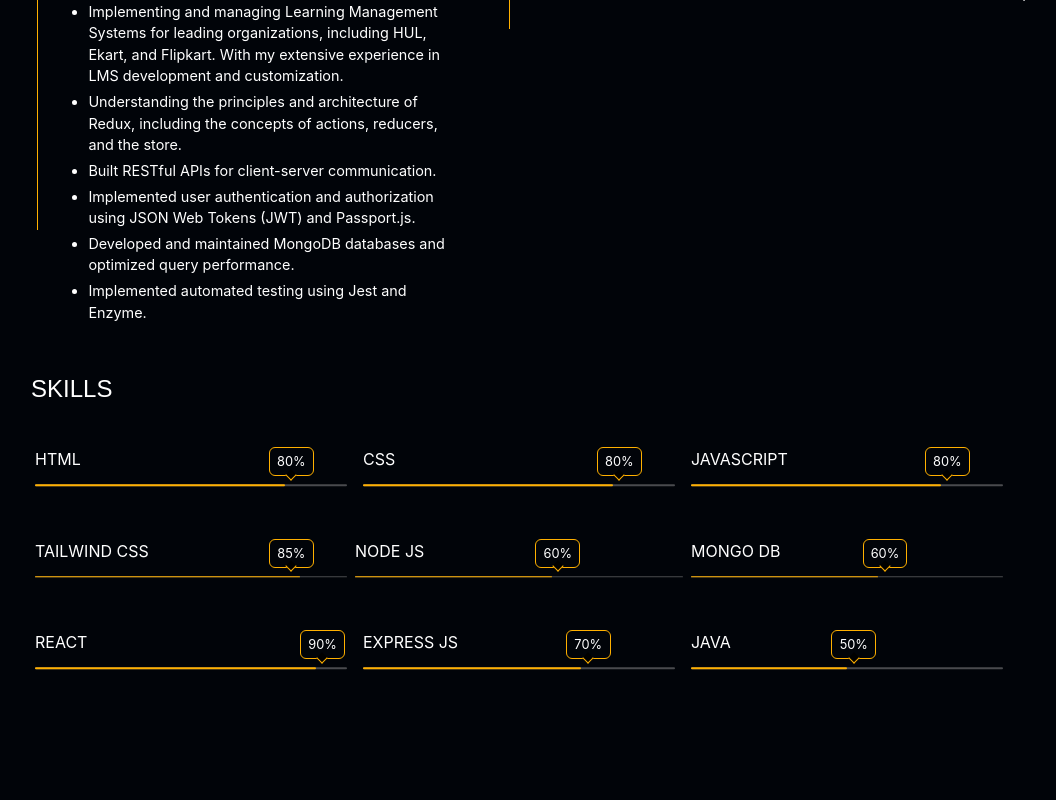
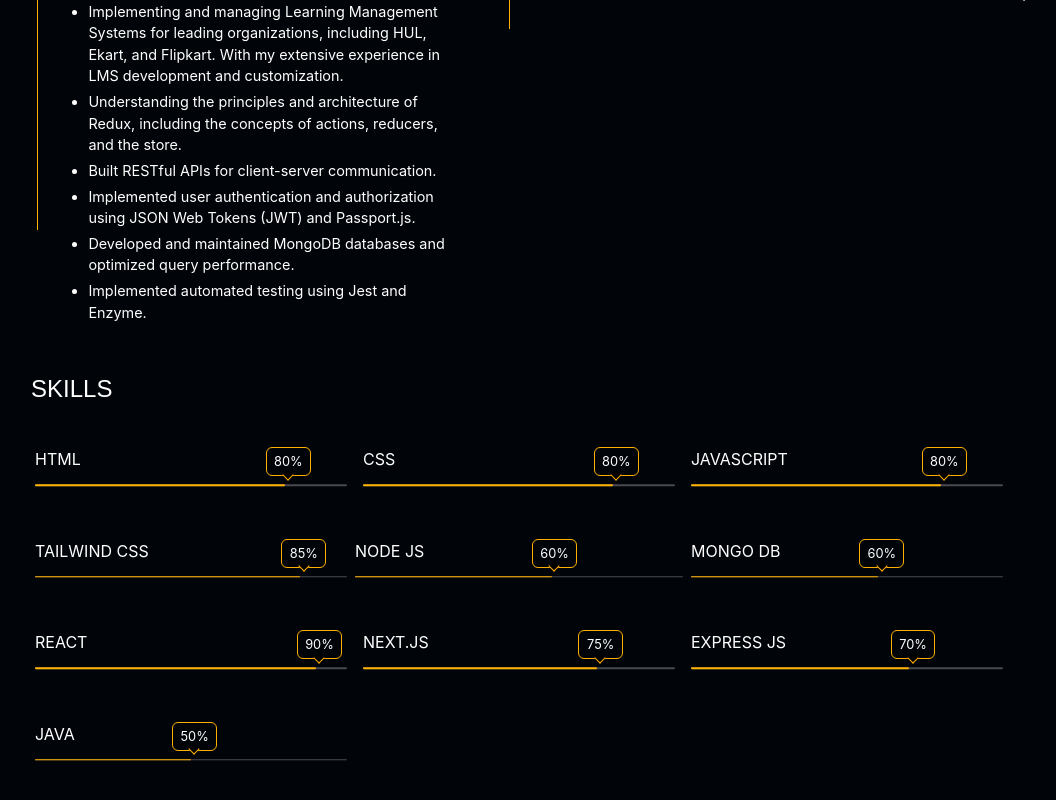
Before and after one commit to krishnapant13/port-folio-kp, a React (Create React App) app: page /port-folio-kp/about in a window 1280 px wide. Shown: the part 982-1782 px from the top of the page, without its empty margins (121-1177 px from the left). Before the commit the page ends 1692 px from the top, so only its background shows below. Built offline with nearby package versions, Linux system fonts and the light colour scheme.

Commit message:
skill added resume update

```diff
--- a/src/components/About.jsx
+++ b/src/components/About.jsx
@@ -307,7 +307,7 @@ const About = () => {
             />
             <div
               className=" absolute top-0 h-[1.8em] w-[2.8em] p-1 border-[0.1em] rounded-md"
-              style={{ borderColor: color, left: htmlSliderValue - 5 + "%" }}
+              style={{ borderColor: color, left: htmlSliderValue - 6 + "%" }}
             >
               <div
                 className="h-[0.5em] w-[0.5em] border-b-[0.1em] border-r-[0.1em] transform rotate-45 absolute top-[1.4em] left-[40%] bg-[#000]"
@@ -337,7 +337,7 @@ const About = () => {
             />
             <div
               className=" absolute top-0 h-[1.8em] w-[2.8em] p-1 border-[0.1em] rounded-md"
-              style={{ borderColor: color, left: htmlSliderValue - 5 + "%" }}
+              style={{ borderColor: color, left: htmlSliderValue - 6 + "%" }}
             >
               <div
                 className="h-[0.5em] w-[0.5em] border-b-[0.1em] border-r-[0.1em] transform rotate-45 absolute top-[1.4em] left-[40%] bg-[#000]"
@@ -367,7 +367,7 @@ const About = () => {
             />
             <div
               className=" absolute top-0 h-[1.8em] w-[2.8em] p-1 border-[0.1em] rounded-md"
-              style={{ borderColor: color, left: htmlSliderValue - 5 + "%" }}
+              style={{ borderColor: color, left: htmlSliderValue - 6 + "%" }}
             >
               <div
                 className="h-[0.5em] w-[0.5em] border-b-[0.1em] border-r-[0.1em] transform rotate-45 absolute top-[1.4em] left-[40%] bg-[#000]"
@@ -397,7 +397,7 @@ const About = () => {
             />
             <div
               className=" absolute top-0 h-[1.8em] w-[2.8em] p-1 border-[0.1em] rounded-md"
-              style={{ borderColor: color, left: 85 - 10 + "%" }}
+              style={{ borderColor: color, left: 85 - 6 + "%" }}
             >
               <div
                 className="h-[0.5em] w-[0.5em] border-b-[0.1em] border-r-[0.1em] transform rotate-45 absolute top-[1.4em] left-[40%] bg-[#000]"
@@ -427,7 +427,7 @@ const About = () => {
             />
             <div
               className=" absolute top-0 h-[1.8em] w-[2.8em] p-1 border-[0.1em] rounded-md"
-              style={{ borderColor: color, left: 60 - 5 + "%" }}
+              style={{ borderColor: color, left: 60 - 6 + "%" }}
             >
               <div
                 className="h-[0.5em] w-[0.5em] border-b-[0.1em] border-r-[0.1em] transform rotate-45 absolute top-[1.4em] left-[40%] bg-[#000]"
@@ -457,7 +457,7 @@ const About = () => {
             />
             <div
               className=" absolute top-0 h-[1.8em] w-[2.8em] p-1 border-[0.1em] rounded-md"
-              style={{ borderColor: color, left: 60 - 5 + "%" }}
+              style={{ borderColor: color, left: 60 - 6 + "%" }}
             >
               <div
                 className="h-[0.5em] w-[0.5em] border-b-[0.1em] border-r-[0.1em] transform rotate-45 absolute top-[1.4em] left-[40%] bg-[#000]"
@@ -488,13 +488,43 @@ const About = () => {
             />
             <div
               className=" absolute top-0 h-[1.8em] w-[2.8em] p-1 border-[0.1em] rounded-md"
-              style={{ borderColor: color, left: 90 - 5 + "%" }}
+              style={{ borderColor: color, left: 90 - 6 + "%" }}
             >
               <div
                 className="h-[0.5em] w-[0.5em] border-b-[0.1em] border-r-[0.1em] transform rotate-45 absolute top-[1.4em] left-[40%] bg-[#000]"
                 style={{ borderColor: color }}
               ></div>
               <p className="text-[0.8em]">{90}%</p>
+            </div>
+          </div>
+        </Grid>
+        <Grid item xs={12} sm={12} md={4} lg={4}>
+          <div className="flex flex-col relative m-2 mt-[2em]">
+            <p className=" uppercase text-start">Next.js</p>
+            <Slider
+              valueLabelDisplay="off"
+              defaultValue={75}
+              disabled
+              sx={{
+                height: "0.1em",
+                "& .MuiSlider-track": {
+                  border: "none",
+                  color: color,
+                },
+                "& .MuiSlider-thumb": {
+                  display: "none",
+                },
+              }}
+            />
+            <div
+              className=" absolute top-0 h-[1.8em] w-[2.8em] p-1 border-[0.1em] rounded-md"
+              style={{ borderColor: color, left: 75 - 6 + "%" }}
+            >
+              <div
+                className="h-[0.5em] w-[0.5em] border-b-[0.1em] border-r-[0.1em] transform rotate-45 absolute top-[1.4em] left-[40%] bg-[#000]"
+                style={{ borderColor: color }}
+              ></div>
+              <p className="text-[0.8em]">{75}%</p>
             </div>
           </div>
         </Grid>
@@ -519,7 +549,7 @@ const About = () => {
             />
             <div
               className=" absolute top-0 h-[1.8em] w-[2.8em] p-1 border-[0.1em] rounded-md"
-              style={{ borderColor: color, left: 70 - 5 + "%" }}
+              style={{ borderColor: color, left: 70 - 6 + "%" }}
             >
               <div
                 className="h-[0.5em] w-[0.5em] border-b-[0.1em] border-r-[0.1em] transform rotate-45 absolute top-[1.4em] left-[40%] bg-[#000]"
@@ -549,7 +579,7 @@ const About = () => {
             />
             <div
               className=" absolute top-0 h-[1.8em] w-[2.8em] p-1 border-[0.1em] rounded-md"
-              style={{ borderColor: color, left: 50 - 5 + "%" }}
+              style={{ borderColor: color, left: 50 - 6 + "%" }}
             >
               <div
                 className="h-[0.5em] w-[0.5em] border-b-[0.1em] border-r-[0.1em] transform rotate-45 absolute top-[1.4em] left-[40%] bg-[#000]"
```
Also changed, not shown: 1 other file (tests, documents, lock files or other folders).
